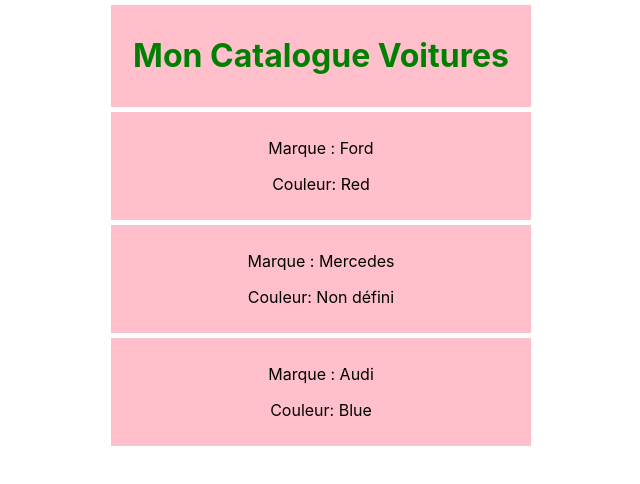
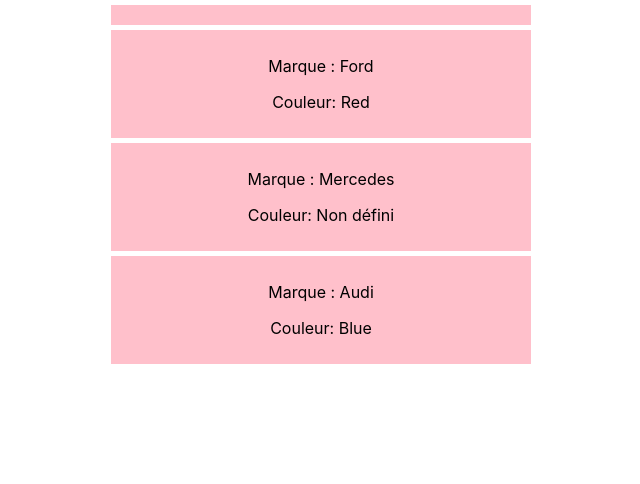
Before and after one commit to Noxtaria/ReactJS, a React (Create React App) app in the folder app-voiture/cars/: page / in a window 1280 px wide. Shown: the top 484 px of the page, without its empty margins (319-959 px from the left). Built offline with nearby package versions, Linux system fonts and the light colour scheme; the HTML template or start-up script is replaced by a standard one.

Commit message:
Fin correction mais problème MyHeader

```diff
--- a/app-voiture/cars/src/App.js
+++ b/app-voiture/cars/src/App.js
@@ -12,13 +12,16 @@
   render() {
     return (
       <div className="App">
-        <Mycars title={this.state.titre}
-                color={this.state.color}/>
-      </div>
-    );
-  }
+        <Mycars
+            title={this.state.titre}
+            color={this.state.color}
+            style={{color: 'red'}}
+        />
 
 
+      </div>
+    )
+  }
 }
 
 export default App;
--- a/app-voiture/cars/src/components/MyHeader.js
+++ b/app-voiture/cars/src/components/MyHeader.js
@@ -1,6 +1,6 @@
-const MyHeader = () => {
+const MyHeader = ({myStyle, children}) => {
 
-        <h1></h1>
+        <h1 style={{ color: myStyle}}> {children} </h1>
 
 }
 
--- a/app-voiture/cars/src/components/Mycars.js
+++ b/app-voiture/cars/src/components/Mycars.js
@@ -1,8 +1,11 @@
 import React, { Component } from "react";
 import Car from "./Cars";
 import Wrapper from "./Wrapper";
+import MyHeader from "./MyHeader";
 
 class Mycars extends Component {
+
+
 
     state = {
         cars: ["Ford", "Mercedes", "Audi"]
@@ -10,13 +13,15 @@
 
     render() {
 
-        const {title, color} = this.props;
-
         return (
 
             <div>
                 <Wrapper>
-                <h1 style={{color}}>{title}</h1>
+                <MyHeader
+                        myStyle={this.props.color}
+                    >
+                        {this.props.title}
+                    </MyHeader>
                 </Wrapper>
 
                 <Car color="Red"> {this.state.cars[0]} </Car>
```
